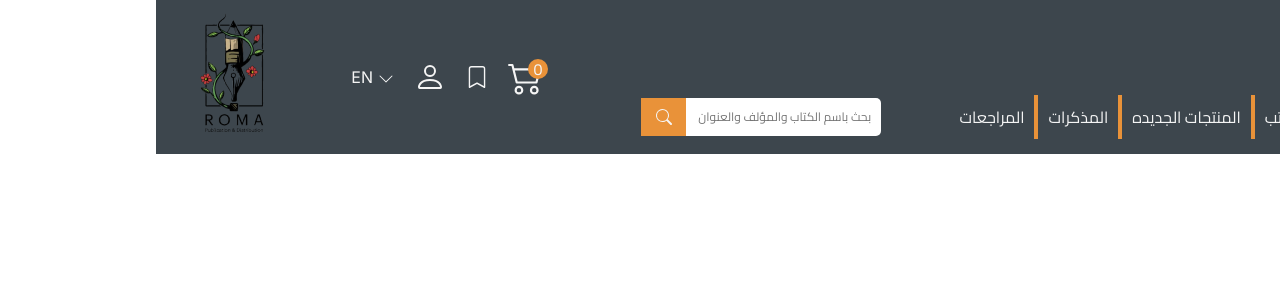
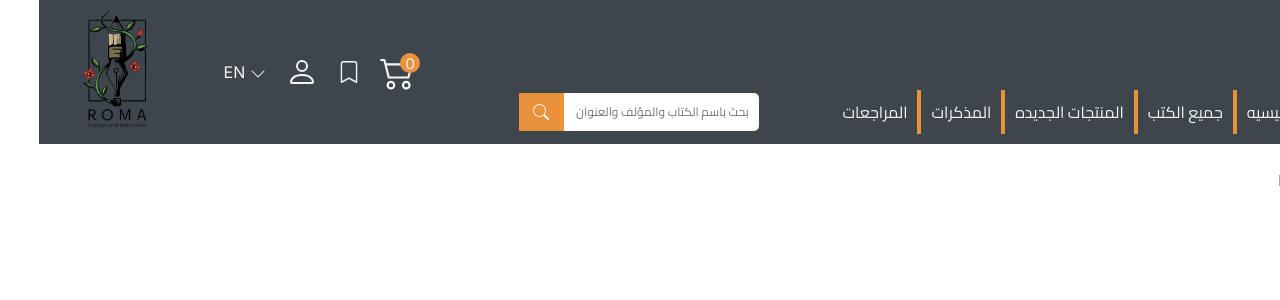
Before and after one commit to zahraa-hup/Bookecommerce, a React (Create React App) app: page / in a window 1280 px wide. Shown: the top 300 px of the page. Built offline with nearby package versions, Linux system fonts and the light colour scheme.

Commit message:
new commit

```diff
--- a/src/App.js
+++ b/src/App.js
@@ -1,15 +1,13 @@
 import React, { Suspense, lazy } from "react";
-//import Header from "./components/Navs/Header";
+
 import { Route, Routes } from "react-router-dom";
-import Home from "./components/pages/Home";
-import Allbbooks from "./components/pages/Allbbooks";
-import Memos from "./components/pages/Memos";
-import Newbooks from "./components/pages/Newbooks";
-import Reviews from "./components/pages/Reviews";
+import Home from "./pages/Home";
+import Allbbooks from "./pages/Allbbooks";
+import Memos from "./pages/Memos";
+import Newbooks from "./pages/Newbooks";
+import Reviews from "./pages/Reviews";
 import Placeholder from "react-bootstrap/Placeholder";
-import Header from "./components/Navs/Header";
 
-import "./styles/Header.css";
 function App() {
   const LazyHeader = lazy(() => import("./components/Navs/Header"));
   return (
@@ -17,7 +15,7 @@ function App() {
       <Suspense
         fallback={
           <Placeholder as="div" animation="glow">
-            <Placeholder xs={12} style={{ height: "150px" }} />
+            <Placeholder xs={12} className="navloading" />
           </Placeholder>
         }
       >
--- a/src/styles/Header.css
+++ b/src/components/Navs/Header.css
@@ -1,6 +1,7 @@
 .navbar {
   color: var(--txt-color);
   background: var(--main-color) !important;
+  overflow: hidden;
 }
 .navbar-collapse {
   flex-grow: 0 !important;
@@ -50,10 +51,14 @@
   align-items: center;
   justify-content: center;
 }
+.cartstyle {
+  position: relative;
+  cursor: pointer;
+}
 .cartnum {
   position: absolute;
-  top: 1px;
-  left: 20px;
+  top: 0px;
+  right: -5px;
   width: 20px;
   height: 20px;
   border-radius: 50%;
@@ -72,7 +77,28 @@
   margin-bottom: 20px;
 }
 
+.navbar {
+  background: var(--main-color) !important;
+}
+.material-symbols-outlined {
+  color: #f5f5f5;
+}
+.enicon {
+  cursor: pointer;
+}
+.enword {
+  font-family: "Inter", sans-serif;
+  margin-right: 5px;
+}
+.navloading {
+  height: 150px;
+}
 /* media query for responsive*/
+@media (min-width: 992px) {
+  .navbar > .container-fluid {
+    flex-direction: row-reverse !important;
+  }
+}
 @media (max-width: 1200px) {
   .navstyle {
     font-size: 12px !important;
--- a/src/components/Navs/Header.jsx
+++ b/src/components/Navs/Header.jsx
@@ -6,24 +6,19 @@ import Searchinput from "./Searchinput";
 import NavIcons from "./NavIcons";
 import { Link } from "react-router-dom";
 
-import "../../styles/Header.css";
+import "./Header.css";
 function Header() {
   return (
     <>
       <Navbar expand="lg">
         <Container fluid>
-          <Navbar.Brand href="#">
+          <Link to={"./"}>
             <img src="/img/logo.png" alt="logo" />
-          </Navbar.Brand>
+          </Link>
           <NavIcons />
           <Searchinput />
           <Navbar.Toggle aria-controls="responsive-navbar-nav">
-            <span
-              class="material-symbols-outlined"
-              style={{ color: "#f5f5f5" }}
-            >
-              sort
-            </span>
+            <span class="material-symbols-outlined">sort</span>
           </Navbar.Toggle>
           <Navbar.Collapse id="responsive-navbar-nav">
             <Nav className="me-auto my-2 my-lg-0 navstyle">
--- a/src/components/Navs/NavIcons.jsx
+++ b/src/components/Navs/NavIcons.jsx
@@ -3,7 +3,7 @@ import React from "react";
 function NavIcons() {
   return (
     <div className="iconsdivstyle">
-      <div style={{ position: "relative", cursor: "pointer" }}>
+      <div className="cartstyle">
         <svg
           xmlns="http://www.w3.org/2000/svg"
           width="35"
@@ -37,7 +37,7 @@ function NavIcons() {
       >
         <path d="M8 8a3 3 0 1 0 0-6 3 3 0 0 0 0 6m2-3a2 2 0 1 1-4 0 2 2 0 0 1 4 0m4 8c0 1-1 1-1 1H3s-1 0-1-1 1-4 6-4 6 3 6 4m-1-.004c-.001-.246-.154-.986-.832-1.664C11.516 10.68 10.289 10 8 10s-3.516.68-4.168 1.332c-.678.678-.83 1.418-.832 1.664z" />
       </svg>
-      <div style={{ cursor: "pointer" }}>
+      <div className="enicon">
         <svg
           xmlns="http://www.w3.org/2000/svg"
           width="16"
@@ -51,7 +51,7 @@ function NavIcons() {
             d="M1.646 4.646a.5.5 0 0 1 .708 0L8 10.293l5.646-5.647a.5.5 0 0 1 .708.708l-6 6a.5.5 0 0 1-.708 0l-6-6a.5.5 0 0 1 0-.708"
           />
         </svg>
-        <span style={{ fontFamily: "inter", marginRight: "5px" }}>EN</span>
+        <span className="enword">EN</span>
       </div>
     </div>
   );
--- a/src/components/Navs/Searchinput.jsx
+++ b/src/components/Navs/Searchinput.jsx
@@ -1,4 +1,4 @@
-import React from 'react'
+import React from "react";
 
 function Searchinput() {
   return (
@@ -23,4 +23,4 @@ function Searchinput() {
   );
 }
 
-export default Searchinput
+export default Searchinput;
--- a/src/index.css
+++ b/src/index.css
@@ -18,11 +18,3 @@ svg {
   color: var(--txt-color);
   cursor: pointer;
 }
-.navbar{
-  background: var(--main-color) !important;
-}
-@media (min-width: 992px) {
-  .navbar>.container-fluid{
-  flex-direction:row-reverse !important;
- }
-  }
```
Also changed, not shown: src/pages/Allbbooks.jsx (renamed from src/components/pages/Allbbooks.jsx), src/pages/Home.jsx (renamed from src/components/pages/Home.jsx), src/pages/Memos.jsx (renamed from src/components/pages/Memos.jsx), src/pages/Newbooks.jsx (renamed from src/components/pages/Newbooks.jsx), src/pages/Reviews.jsx (renamed from src/components/pages/Reviews.jsx).
